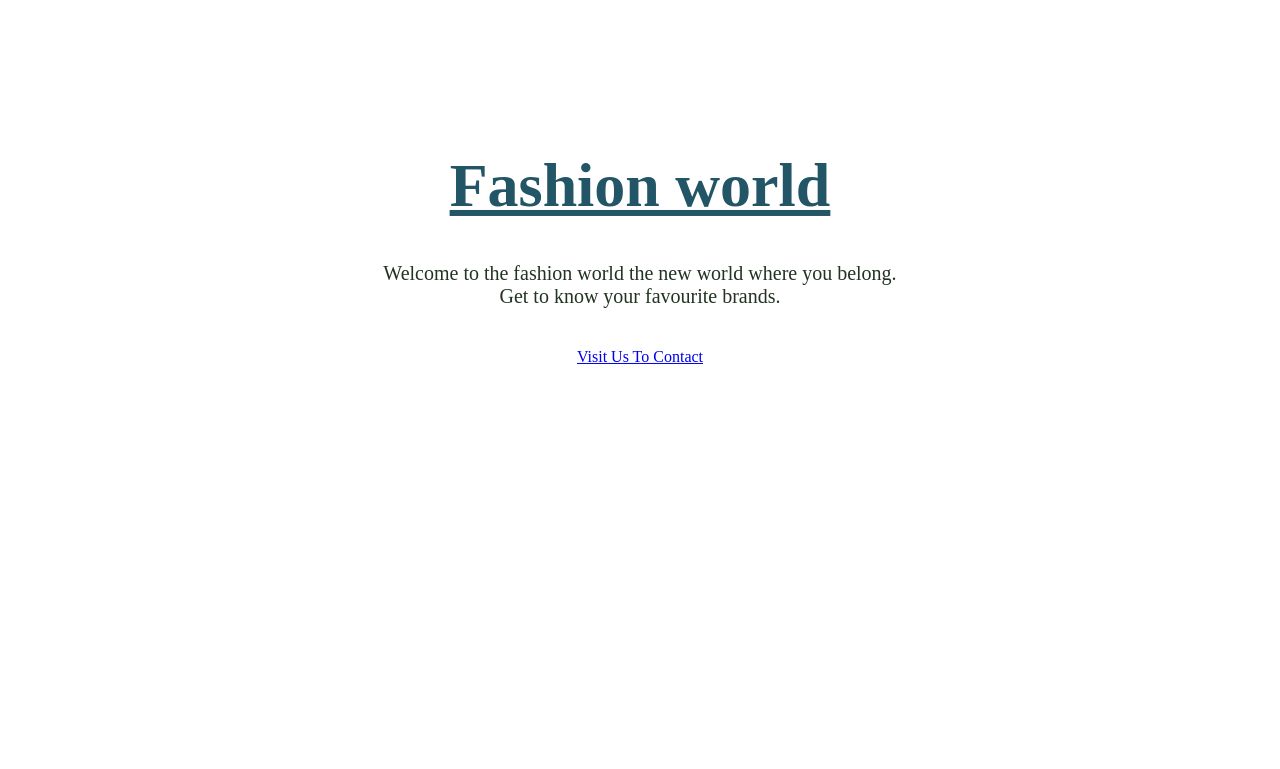
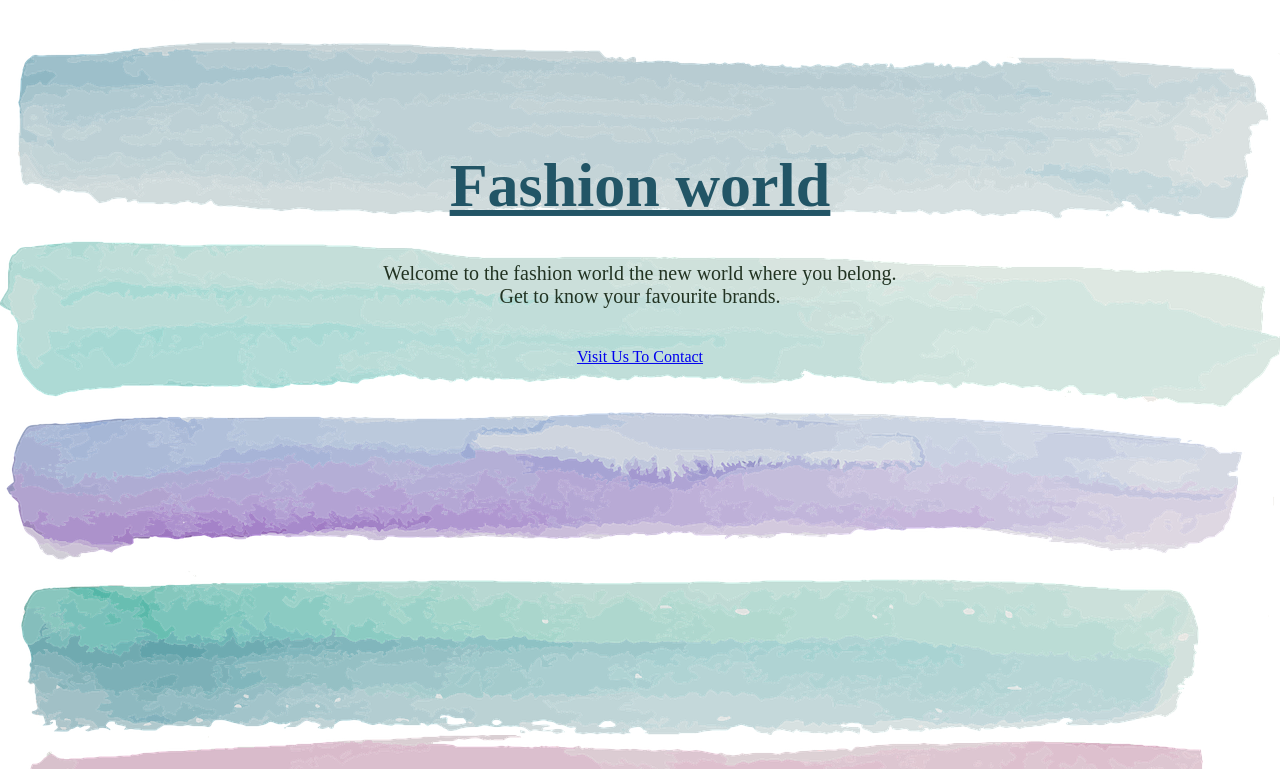
Before and after one commit to Pratibha9312/assignment, a plain HTML site: page index.html in a window 1280 px wide. Shown: the part 163-932 px from the top of the page. Drawn offline with Linux system fonts and the light colour scheme; files whose address does not match are found by name.

Commit message:
Update index.html

```diff
--- a/index.html
+++ b/index.html
@@ -10,7 +10,7 @@
 
 </head>
 <body>
-    <body background=".\watercolor-gd01d03bdb_1280.png" height="100" width="100">
+    <body background="./Images/watercolor-gd01d03bdb_1280.png" height="100" width="100">
      <section class="header">
         <nav>
             <a href="web.html"><img src="..\images.jpeg" class="center"></a>
```
